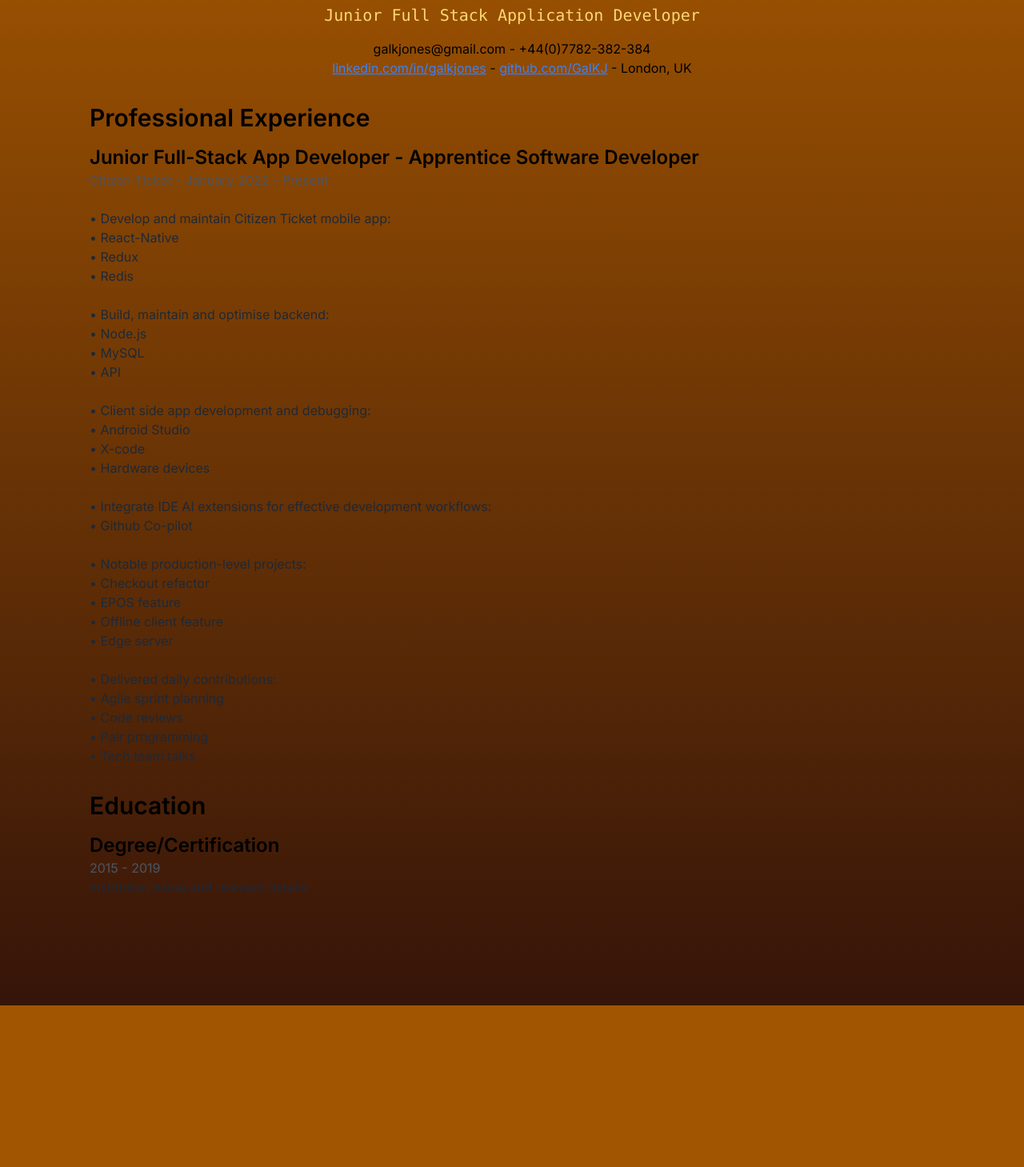
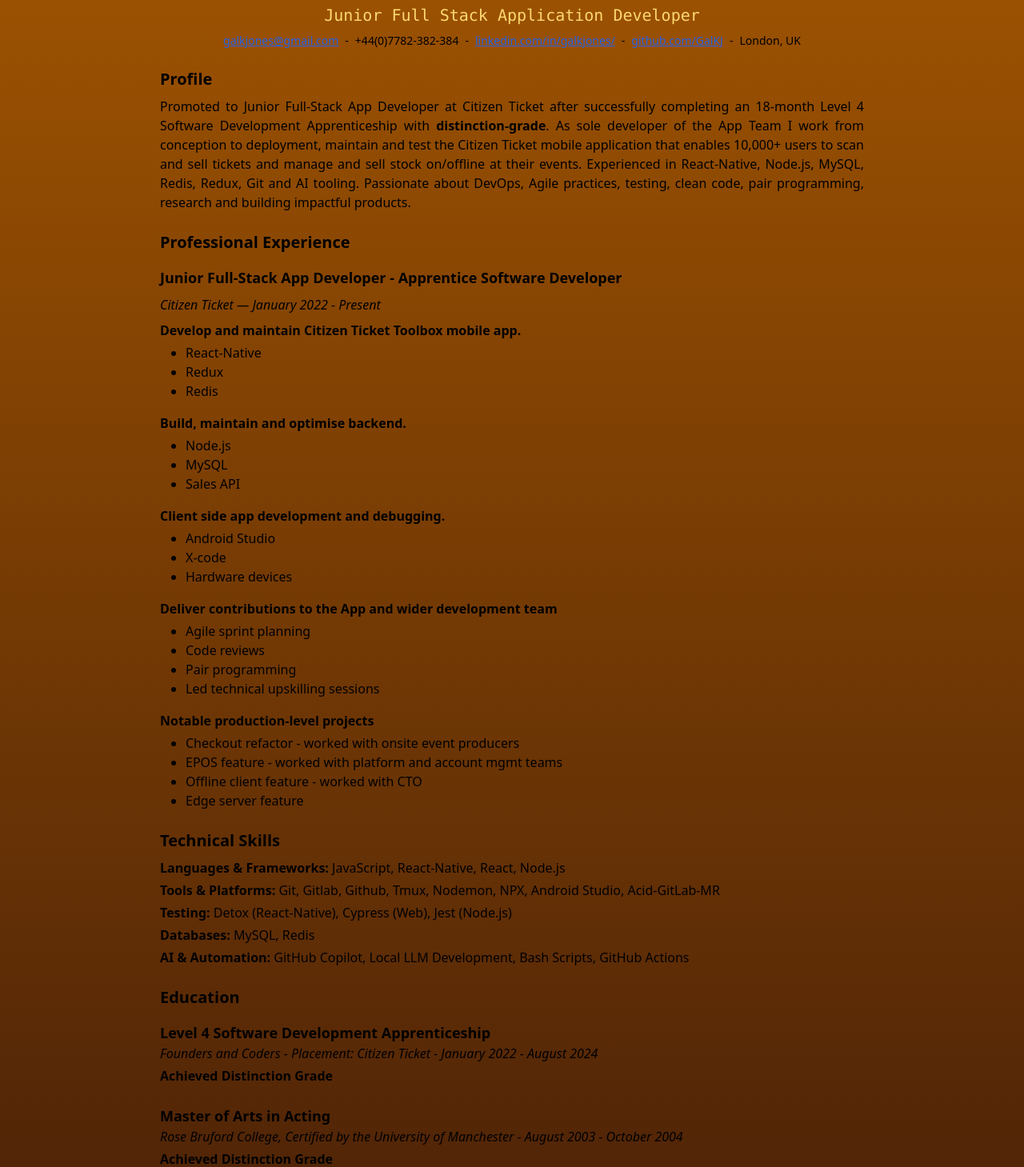
Before and after one commit to GalKJ/galjonesportfolio, a Next.js app: page / in a window 1280 px wide. Shown: the part 131-1590 px from the top of the page at 80% size. Before the commit the page ends 1388 px from the top, so only its background shows below. Built offline with nearby package versions, Linux system fonts and the light colour scheme.

Commit message:
Refactor CV component to enhance structure and add detailed contact, experience, education, and skills information

```diff
--- a/src/components/Cv.tsx
+++ b/src/components/Cv.tsx
@@ -1,111 +1,315 @@
 import React from 'react';
 
-interface CVEntry {
+interface ContactInfo {
+  email: string;
+  phone: string;
+  linkedin: string;
+  github: string;
+  location: string;
+}
+
+interface Experience {
   title: string;
-  date: string;
+  company: string;
+  period: string;
+  responsibilities: {
+    title: string;
+    items: string[];
+  }[];
+}
+
+interface Education {
+  degree: string;
+  institution: string;
+  period: string;
+  achievement: string;
+}
+
+interface TechnicalSkill {
+  category: string;
+  skills: string;
+}
+
+interface SideProject {
+  title: string;
+  description: string;
+  technologies: string[];
+}
+
+interface PreviousCareer {
+  role: string;
   description: string;
 }
 
-const Cv: React.FC = () => {
-  const experience: CVEntry[] = [
+interface CVData {
+  name: string;
+  contactInfo: ContactInfo;
+  profile: {
+    beforeBold: string;
+    boldText: string;
+    afterBold: string;
+  };
+  experience: Experience;
+  technicalSkills: TechnicalSkill[];
+  education: Education[];
+  sideProjects: SideProject[];
+  previousCareers: PreviousCareer[];
+}
+
+const cvData: CVData = {
+  name: 'Gal K Jones',
+  contactInfo: {
+    email: 'galkjones@gmail.com',
+    phone: '+44(0)7782-382-384',
+    linkedin: 'linkedin.com/in/galkjones/',
+    github: 'github.com/GalKJ',
+    location: 'London, UK',
+  },
+  profile: {
+    beforeBold:
+      'Promoted to Junior Full-Stack App Developer at Citizen Ticket after successfully completing an 18-month Level 4 Software Development Apprenticeship with ',
+    boldText: 'distinction-grade',
+    afterBold:
+      '. As sole developer of the App Team I work from conception to deployment, maintain and test the Citizen Ticket mobile application that enables 10,000+ users to scan and sell tickets and manage and sell stock on/offline at their events. Experienced in React-Native, Node.js, MySQL, Redis, Redux, Git and AI tooling. Passionate about DevOps, Agile practices, testing, clean code, pair programming, research and building impactful products.',
+  },
+  experience: {
+    title: 'Junior Full-Stack App Developer - Apprentice Software Developer',
+    company: 'Citizen Ticket',
+    period: 'January 2022 - Present',
+    responsibilities: [
+      {
+        title: 'Develop and maintain Citizen Ticket Toolbox mobile app.',
+        items: ['React-Native', 'Redux', 'Redis'],
+      },
+      {
+        title: 'Build, maintain and optimise backend.',
+        items: ['Node.js', 'MySQL', 'Sales API'],
+      },
+      {
+        title: 'Client side app development and debugging.',
+        items: ['Android Studio', 'X-code', 'Hardware devices'],
+      },
+      {
+        title: 'Deliver contributions to the App and wider development team',
+        items: [
+          'Agile sprint planning',
+          'Code reviews',
+          'Pair programming',
+          'Led technical upskilling sessions',
+        ],
+      },
+      {
+        title: 'Notable production-level projects',
+        items: [
+          'Checkout refactor - worked with onsite event producers',
+          'EPOS feature - worked with platform and account mgmt teams',
+          'Offline client feature - worked with CTO',
+          'Edge server feature',
+        ],
+      },
+    ],
+  },
+  technicalSkills: [
     {
-      title: 'Junior Full-Stack App Developer - Apprentice Software Developer',
-      date: 'Citizen Ticket - January 2022 - Present',
-      description: `
-            • Develop and maintain Citizen Ticket mobile app:
-              • React-Native
-              • Redux
-              • Redis
+      category: 'Languages & Frameworks',
+      skills: 'JavaScript, React-Native, React, Node.js',
+    },
+    {
+      category: 'Tools & Platforms',
+      skills:
+        'Git, Gitlab, Github, Tmux, Nodemon, NPX, Android Studio, Acid-GitLab-MR',
+    },
+    {
+      category: 'Testing',
+      skills: 'Detox (React-Native), Cypress (Web), Jest (Node.js)',
+    },
+    { category: 'Databases', skills: 'MySQL, Redis' },
+    {
+      category: 'AI & Automation',
+      skills:
+        'GitHub Copilot, Local LLM Development, Bash Scripts, GitHub Actions',
+    },
+  ],
+  education: [
+    {
+      degree: 'Level 4 Software Development Apprenticeship',
+      institution: 'Founders and Coders - Placement: Citizen Ticket',
+      period: 'January 2022 - August 2024',
+      achievement: 'Achieved Distinction Grade',
+    },
+    {
+      degree: 'Master of Arts in Acting',
+      institution:
+        'Rose Bruford College, Certified by the University of Manchester',
+      period: 'August 2003 - October 2004',
+      achievement: 'Achieved Distinction Grade',
+    },
+    {
+      degree: 'BTEC in Acting',
+      institution: 'BRIT School of Performing Arts',
+      period: 'August 1997 - August 1999',
+      achievement: 'Achieved Distinction Grade',
+    },
+  ],
+  sideProjects: [
+    {
+      title: 'Local LLM Development',
+      description:
+        'Hosted and fine-tuned a large language model with project and portfolio documentation from apprenticeship.',
+      technologies: ['Raspberry Pi 5', 'Docker', 'Ollama'],
+    },
+  ],
+  previousCareers: [
+    {
+      role: 'Professional Actor',
+      description: 'Devised/ensemble and scripted productions.',
+    },
+    {
+      role: 'Deputy Chief Electrician',
+      description:
+        "Managed technical theatre operations at the Garrick Theatre, London's West End, including show running, programming, rig maintenance, and crew management.",
+    },
+  ],
+};
 
-            • Build, maintain and optimise backend:
-              • Node.js
-              • MySQL
-              • API
+const CV: React.FC = () => {
+  return (
+    <div className="max-w-4xl mx-auto p-2 space-y-6 font-sans">
+      {/* Header */}
+      <header className="text-center space-y-2">
+        {/* <h1 className="text-2xl font-bold">{cvData.name}</h1> */}
 
-            • Client side app development and debugging:
-              • Android Studio
-              • X-code
-              • Hardware devices
-
-            • Integrate IDE AI extensions for effective development workflows:
-              • Github Co-pilot
-
-            • Notable production-level projects:
-              • Checkout refactor
-              • EPOS feature
-              • Offline client feature
-              • Edge server
-
-            • Delivered daily contributions:
-              • Agile sprint planning
-              • Code reviews
-              • Pair programming
-              • Tech team talks
-            `,
-    },
-    // Add more experiences here
-  ];
-
-  const education: CVEntry[] = [
-    {
-      title: 'Degree/Certification',
-      date: '2015 - 2019',
-      description: 'Institution name and relevant details',
-    },
-    // Add more education entries here
-  ];
-
-  return (
-    <div className="container mx-auto p-4">
-      <div className="text-center mb-8">
-        <p>galkjones@gmail.com - +44(0)7782-382-384</p>
-        <p>
+        <div className="flex flex-wrap justify-center gap-2 text-sm">
           <a
-            href="https://linkedin.com/in/galkjones"
+            href={`mailto:${cvData.contactInfo.email}`}
+            className="underline text-blue-600 hover:text-blue-800"
+          >
+            {cvData.contactInfo.email}
+          </a>
+          <span>-</span>
+          <span>{cvData.contactInfo.phone}</span>
+          <span>-</span>
+          <a
+            href={`https://www.${cvData.contactInfo.linkedin}`}
             target="_blank"
             rel="noopener noreferrer"
-            className="text-blue-500 underline"
+            className="underline text-blue-600 hover:text-blue-800"
           >
-            linkedin.com/in/galkjones
-          </a>{' '}
-          -{' '}
+            {cvData.contactInfo.linkedin}
+          </a>
+          <span>-</span>
           <a
-            href="https://github.com/GalKJ"
+            href={`https://${cvData.contactInfo.github}`}
             target="_blank"
             rel="noopener noreferrer"
-            className="text-blue-500 underline"
+            className="underline text-blue-600 hover:text-blue-800"
           >
-            github.com/GalKJ
-          </a>{' '}
-          - London, UK
+            {cvData.contactInfo.github}
+          </a>
+          <span>-</span>
+          <span>{cvData.contactInfo.location}</span>
+        </div>
+      </header>
+
+      {/* Profile Section */}
+      <section>
+        <h2 className="text-xl font-bold mb-2">Profile</h2>
+        <p className="text-justify">
+          {cvData.profile.beforeBold}
+          <span className="font-bold">{cvData.profile.boldText}</span>
+          {cvData.profile.afterBold}
         </p>
-      </div>
-
-      <section className="mb-8">
-        <h2 className="text-3xl font-semibold mb-4">Professional Experience</h2>
-        {experience.map((job, index) => (
-          <div key={index} className="mb-6">
-            <h3 className="text-2xl font-semibold">{job.title}</h3>
-            <p className="text-gray-600">{job.date}</p>
-            <p className="text-gray-800 whitespace-pre-line">
-              {job.description}
-            </p>
-          </div>
-        ))}
       </section>
 
+      {/* Professional Experience */}
       <section>
-        <h2 className="text-3xl font-semibold mb-4">Education</h2>
-        {education.map((edu, index) => (
-          <div key={index} className="mb-6">
-            <h3 className="text-2xl font-semibold">{edu.title}</h3>
-            <p className="text-gray-600">{edu.date}</p>
-            <p className="text-gray-800">{edu.description}</p>
+        <h2 className="text-xl font-bold mb-4">Professional Experience</h2>
+        <div className="space-y-2">
+          <h3 className="text-lg font-bold">{cvData.experience.title}</h3>
+          <h4 className="text-base italic">
+            {cvData.experience.company} — {cvData.experience.period}
+          </h4>
+
+          <div className="space-y-4 mt-2">
+            {cvData.experience.responsibilities.map((resp, index) => (
+              <div key={index}>
+                <p className="font-bold mb-1">{resp.title}</p>
+                <ul className="list-disc ml-8">
+                  {resp.items.map((item, itemIndex) => (
+                    <li key={itemIndex}>{item}</li>
+                  ))}
+                </ul>
+              </div>
+            ))}
           </div>
-        ))}
+        </div>
+      </section>
+
+      {/* Technical Skills */}
+      <section>
+        <h2 className="text-xl font-bold mb-2">Technical Skills</h2>
+        <ul className="space-y-1">
+          {cvData.technicalSkills.map((skill, index) => (
+            <li key={index}>
+              <span className="font-bold">{skill.category}:</span>{' '}
+              {skill.skills}
+            </li>
+          ))}
+        </ul>
+      </section>
+
+      {/* Education */}
+      <section>
+        <h2 className="text-xl font-bold mb-4">Education</h2>
+        <div className="space-y-6">
+          {cvData.education.map((edu, index) => (
+            <div key={index}>
+              <h3 className="text-lg font-bold">{edu.degree}</h3>
+              <h4 className="text-base italic">
+                {edu.institution} - {edu.period}
+              </h4>
+              <p className="font-bold mt-1">{edu.achievement}</p>
+            </div>
+          ))}
+        </div>
+      </section>
+
+      {/* Additional Information */}
+      <section>
+        <h2 className="text-xl font-bold mb-4">Additional Information</h2>
+
+        {/* Side Projects */}
+        <div className="mb-6">
+          <h3 className="text-lg font-bold">Side Projects</h3>
+          {cvData.sideProjects.map((project, index) => (
+            <div key={index} className="mt-2">
+              <p className="font-bold">
+                {project.title}: {project.description}
+              </p>
+              <ul className="list-disc ml-8 mt-1">
+                {project.technologies.map((tech, techIndex) => (
+                  <li key={techIndex}>{tech}</li>
+                ))}
+              </ul>
+            </div>
+          ))}
+        </div>
+
+        {/* Previous Careers */}
+        <div>
+          <h3 className="text-lg font-bold">Previous careers</h3>
+          <ul className="list-disc ml-8 mt-2">
+            {cvData.previousCareers.map((career, index) => (
+              <li key={index}>
+                <span className="font-bold">{career.role}:</span>{' '}
+                {career.description}
+              </li>
+            ))}
+          </ul>
+        </div>
       </section>
     </div>
   );
 };
 
-export default Cv;
+export default CV;
```
